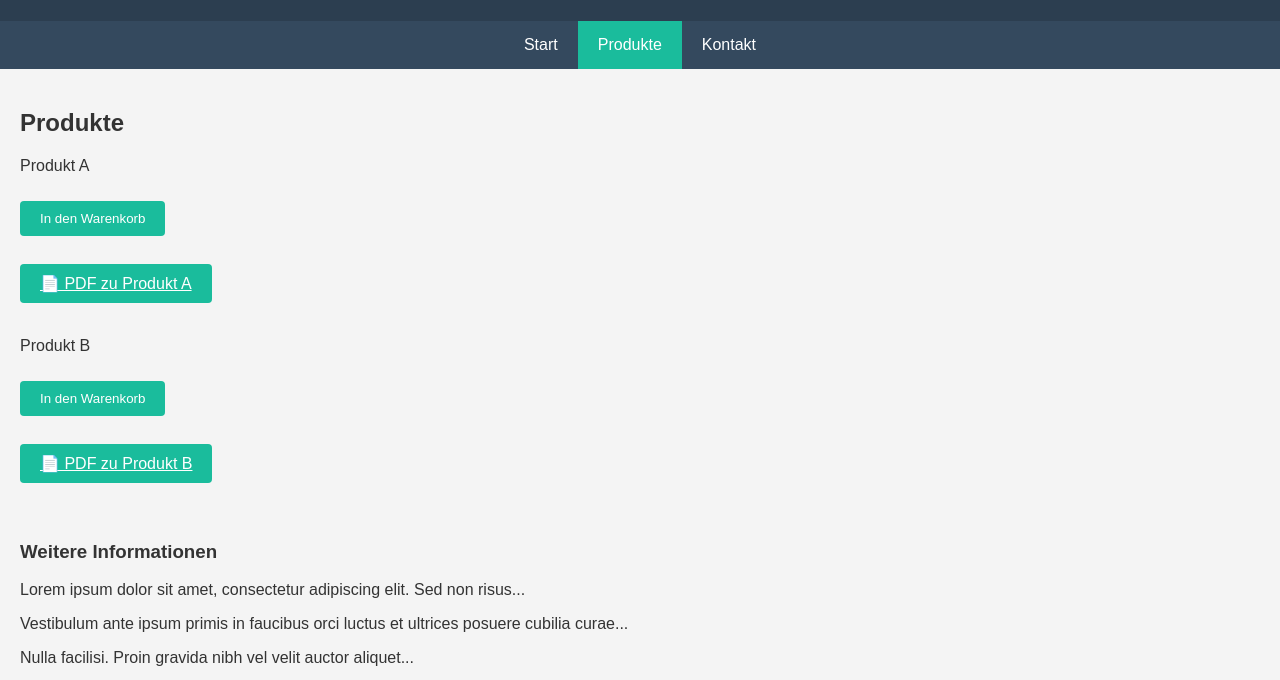
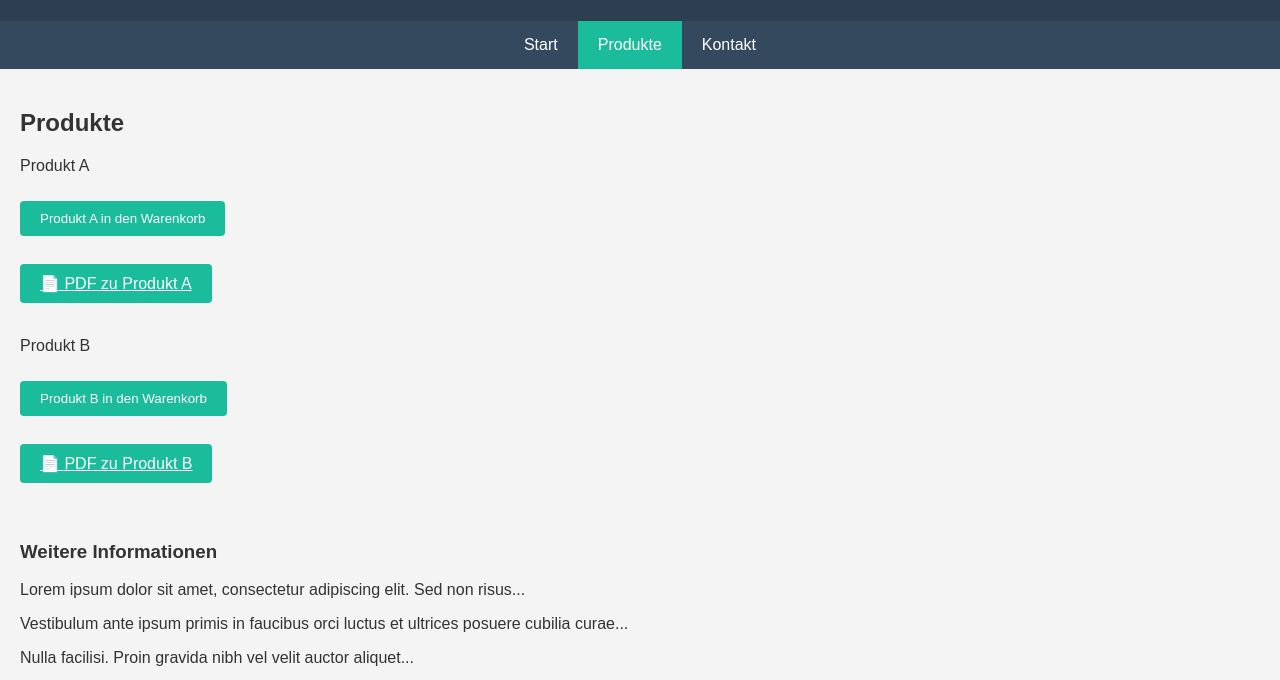
Before and after one commit to LuisaSmith/gtm-training, a plain HTML site: page index.html in a window 1280 px wide. Both pictures are taken after a click on the button "Produkte". Shown: the part 99-779 px from the top of the page. Drawn offline with Linux system fonts and the light colour scheme.

Commit message:
Update index.html

```diff
--- a/index.html
+++ b/index.html
@@ -114,12 +114,12 @@ j=d.createElement(s),dl=l!='dataLayer'?'&l='+l:'';j.async=true;j.src=
   <h2>Produkte</h2>
 
   <p>Produkt A</p>
-  <button class="button add-to-cart" data-product="Produkt A">In den Warenkorb</button><br><br>
+  <button class="button add-to-cart" data-product="Produkt A">Produkt A in den Warenkorb</button><br><br>
   <!-- PDF Download für Produkt A -->
   <a href="downloads/produktA-beschreibung.pdf" class="button" download>📄 PDF zu Produkt A</a><br><br>
 
   <p>Produkt B</p>
-  <button class="button add-to-cart" data-product="Produkt B">In den Warenkorb</button><br><br>
+  <button class="button add-to-cart" data-product="Produkt B">Produkt B in den Warenkorb</button><br><br>
   <!-- PDF Download für Produkt B -->
   <a href="downloads/produktB-beschreibung.pdf" class="button" download>📄 PDF zu Produkt B</a><br><br>
 
```
